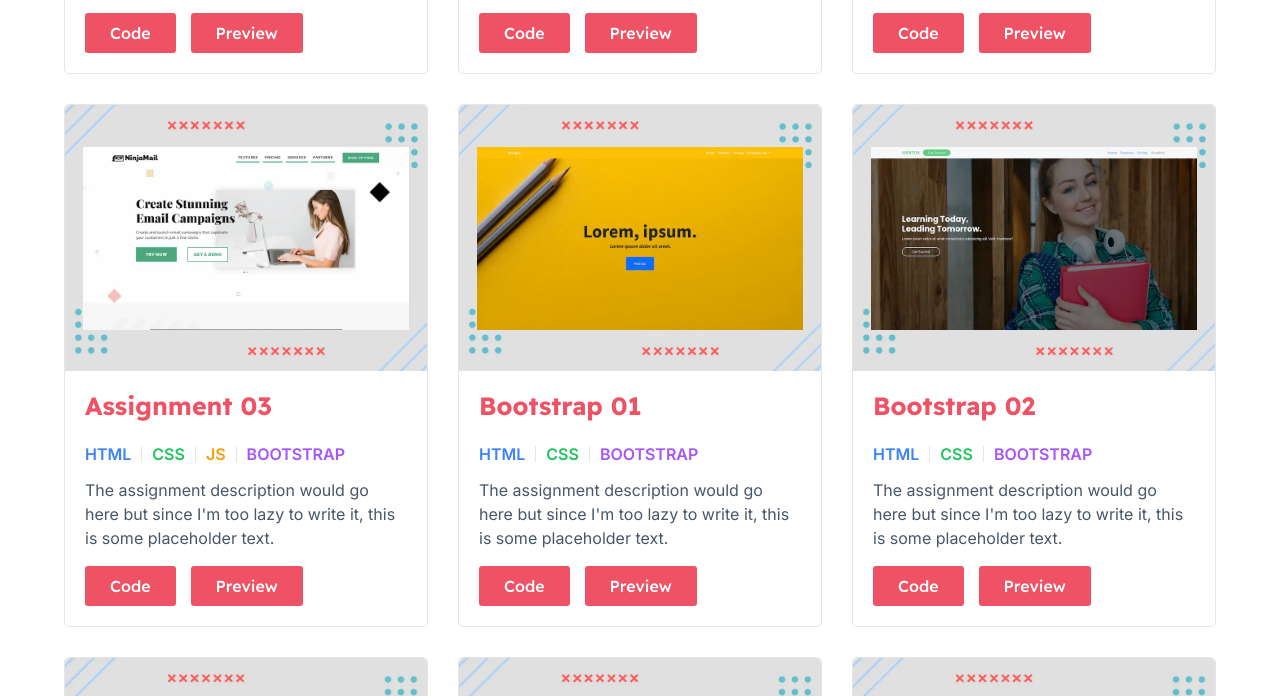
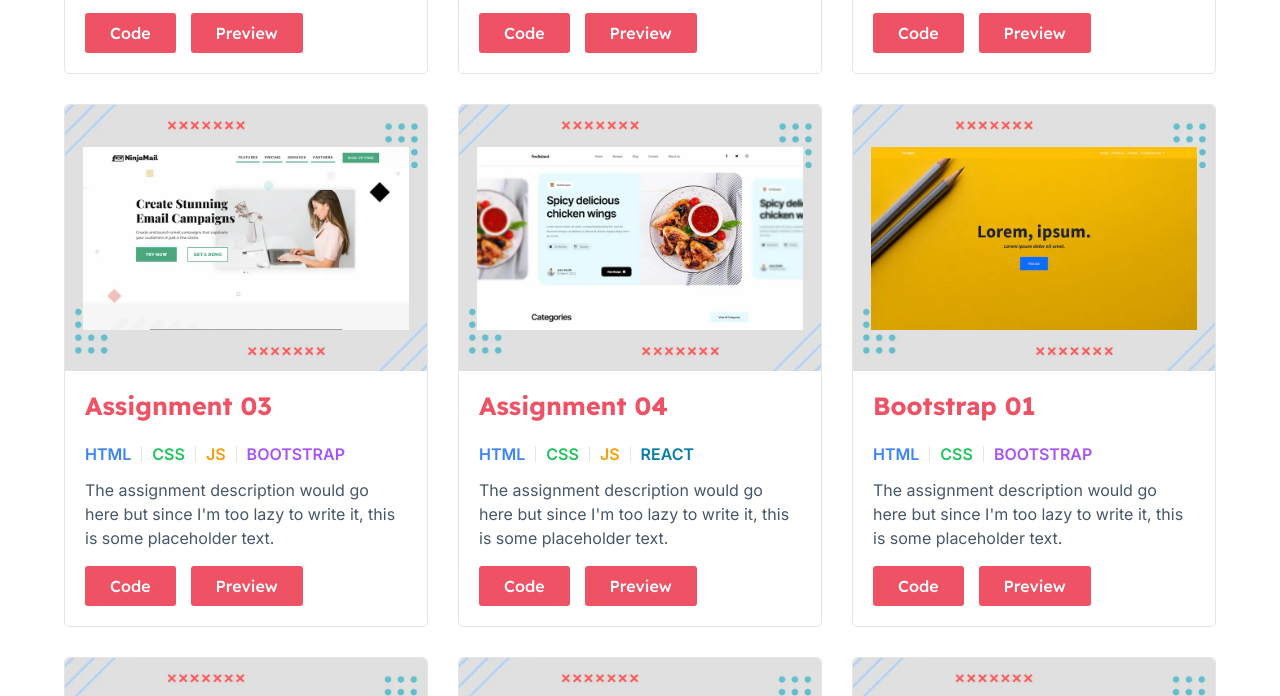
Before and after one commit to abhi-simform/abhi-simform.github.io, a website: page index.html in a window 1280 px wide. Shown: the part 555-1251 px from the top of the page. Drawn offline with Linux system fonts and the light colour scheme; files that its build step writes are made by us from their sources.

Commit message:
till here

```diff
--- a/index.html
+++ b/index.html
@@ -105,6 +105,31 @@
             <div class="card__buttons">
               <a href="https://github.com/abhi-simform/assignment-03" target="_blank" class="card__button code">Code</a>
               <a href="https://abhi-simform.github.io/assignment-03/" target="_blank" class="card__button preview">Preview</a>
+            </div>
+          </div>
+        </div>
+
+        <!-- Assignment 04 -->
+        <div class="card">
+          <div class="card__image--wrapper">
+            <img src="assets/img/screenshot/A04.webp" alt="" loading="lazy" class="card__image" />
+          </div>
+          <div class="card__content">
+            <h2 class="card__title">Assignment 04</h2>
+            <div class="card__tags">
+              <span class="card__tag html">HTML</span>
+              <span class="card__tag css">CSS</span>
+              <span class="card__tag js">JS</span>
+              <span class="card__tag react">React</span>
+            </div>
+            <p class="card__description">
+              The assignment description would go here but since I'm too lazy to write it, this is some placeholder text.
+            </p>
+            <div class="card__buttons">
+              <a href="https://github.com/abhi-simform/assignment-04" target="_blank" class="card__button code">Code</a>
+              <a href="https://62a03208de9e4b326d839fb9--fabulous-caramel-641ff6.netlify.app/" target="_blank" class="card__button preview"
+                >Preview</a
+              >
             </div>
           </div>
         </div>
--- a/scss/components/card.scss
+++ b/scss/components/card.scss
@@ -89,6 +89,14 @@
   color: var(--clr-purple);
 }
 
+.react {
+  color: var(--clr-react);
+}
+
+.angular {
+  color: var(--clr-angular);
+}
+
 .card__buttons {
   display: flex;
   gap: rem(15);
--- a/scss/globals/colors.scss
+++ b/scss/globals/colors.scss
@@ -10,5 +10,7 @@
   --clr-green: hsl(142, 71%, 45%);
   --clr-oragne: hsl(38, 92%, 50%);
   --clr-purple: hsl(271, 91%, 65%);
+  --clr-react: hsl(195, 91%, 34%);
+  --clr-angular: hsl(0, 56%, 51%);
   --border: 1px solid rgba(0, 0, 0, 0.1);
 }
```
Also changed, not shown: assets/img/screenshot/A04.webp (added), dist/css/style.css, 3 other files.
